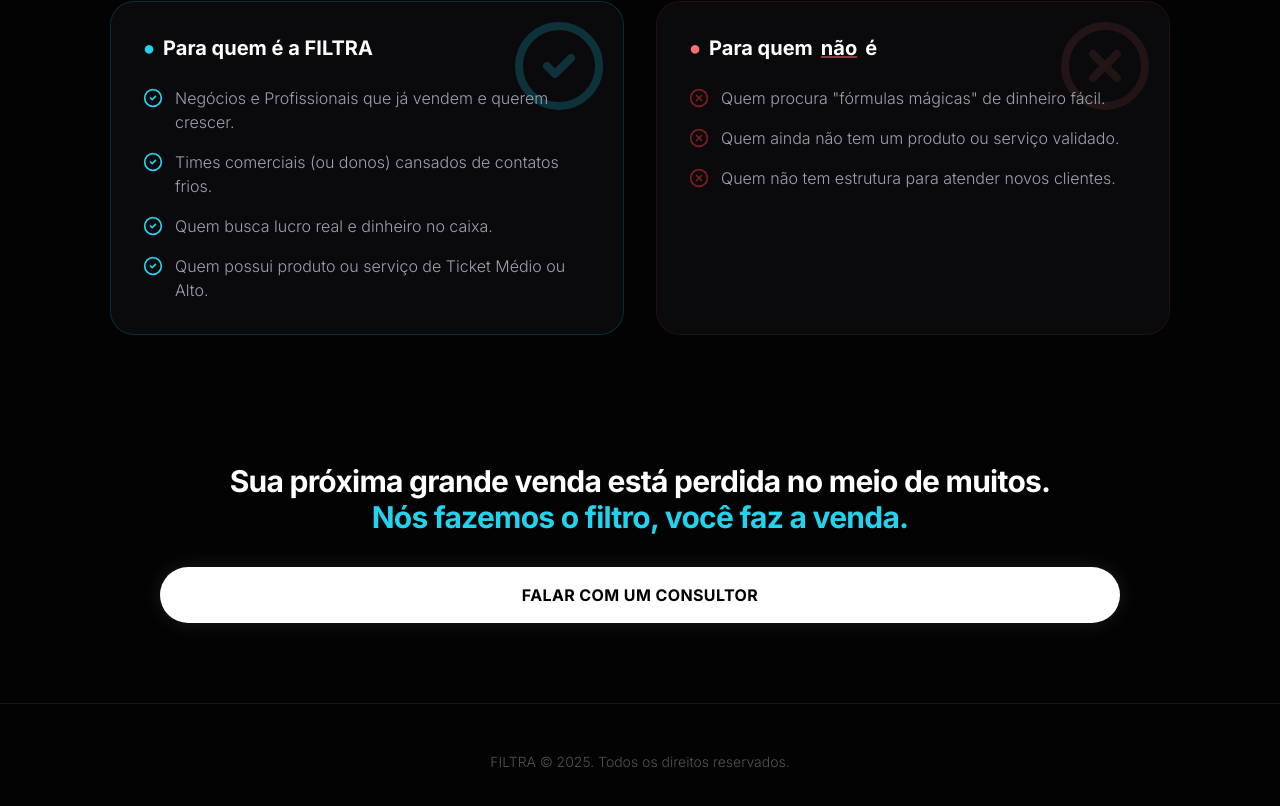
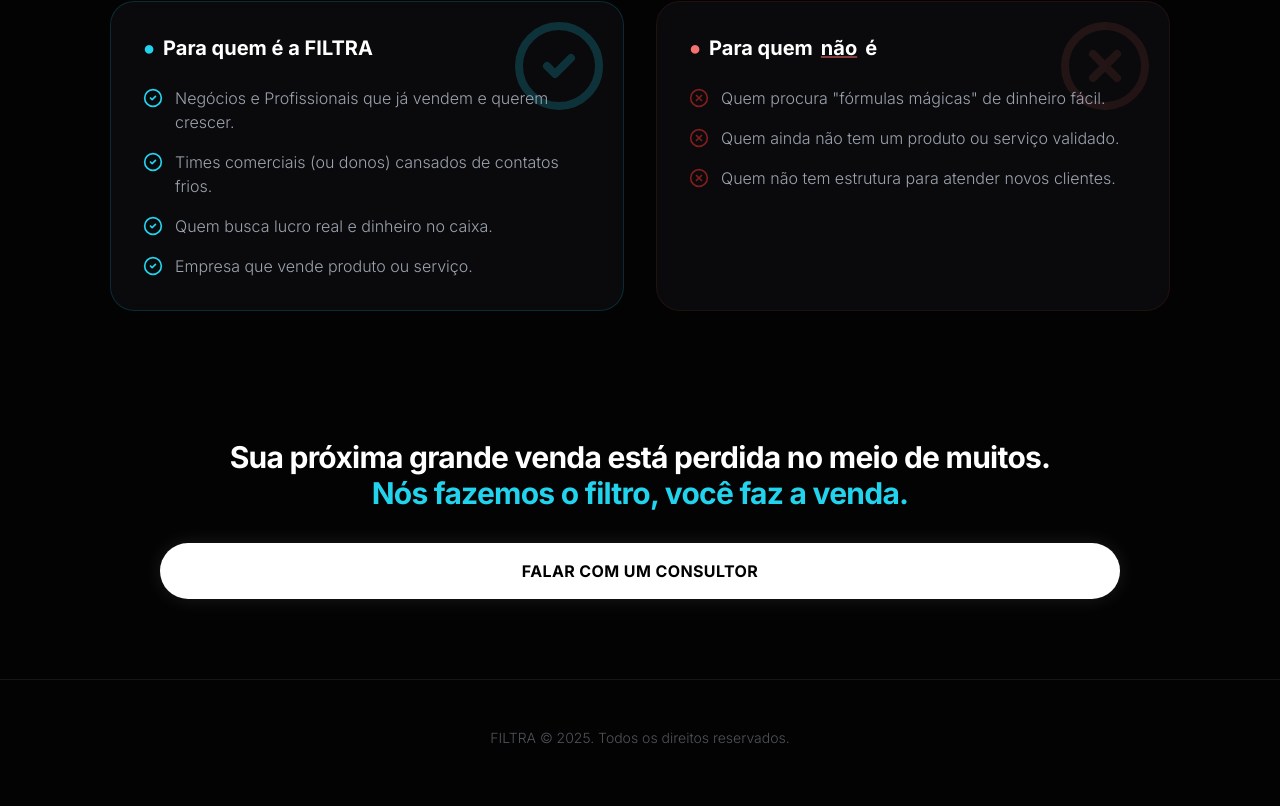
Before and after one commit to VoaMkt/voamkt-landingpage, a Next.js app: page / in a window 1280 px wide. Shown: the part 3530-4336 px from the top of the page. Built offline with nearby package versions, Linux system fonts and the light colour scheme.

Commit message:
Update page.tsx

```diff
--- a/app/page.tsx
+++ b/app/page.tsx
@@ -288,7 +288,7 @@
                     <li className="flex items-start gap-3"><CheckCircle2 className="w-5 h-5 text-cyan-400 shrink-0 mt-0.5" /> Negócios e Profissionais que já vendem e querem crescer.</li>
                     <li className="flex items-start gap-3"><CheckCircle2 className="w-5 h-5 text-cyan-400 shrink-0 mt-0.5" /> Times comerciais (ou donos) cansados de contatos frios.</li>
                     <li className="flex items-start gap-3"><CheckCircle2 className="w-5 h-5 text-cyan-400 shrink-0 mt-0.5" /> Quem busca lucro real e dinheiro no caixa.</li>
-                    <li className="flex items-start gap-3"><CheckCircle2 className="w-5 h-5 text-cyan-400 shrink-0 mt-0.5" /> Quem possui produto ou serviço de Ticket Médio ou Alto.</li>
+                    <li className="flex items-start gap-3"><CheckCircle2 className="w-5 h-5 text-cyan-400 shrink-0 mt-0.5" /> Empresa que vende produto ou serviço.</li>
                 </ul>
             </div>
 
```
